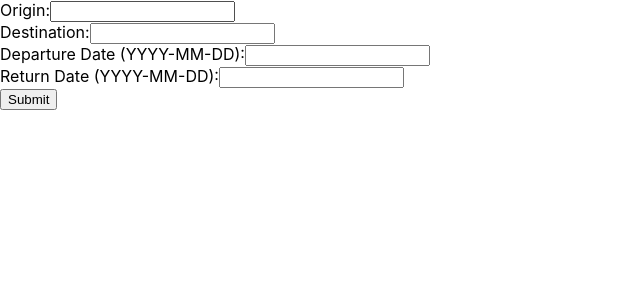
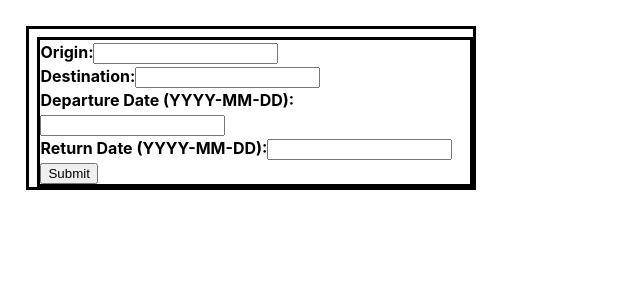
Before and after one commit to RamIyer1998/Amadeus-Cheap-Flight-Finder, a React (Create React App) app in the folder finder_frontend/: page / in a window 1280 px wide. Shown: the top 300 px of the page, without its empty margins (0-640 px from the left). Built offline with nearby package versions, Linux system fonts and the light colour scheme.

Commit message:
Add basic css to frontend (temporary until css module loader is found)

```diff
--- a/finder_frontend/src/components/FlightForm.tsx
+++ b/finder_frontend/src/components/FlightForm.tsx
@@ -1,4 +1,5 @@
 import React, { Component } from "react";
+import "../styles/FlightForm.css";
 
 import FlightList from "./FlightList";
 
--- a/finder_frontend/src/components/FlightList.tsx
+++ b/finder_frontend/src/components/FlightList.tsx
@@ -1,4 +1,5 @@
 import React, { Component } from "react";
+import "../styles/FlightList.css";
 
 /**
  * Interface that defines the flight object that comprises the list that is passed into the component
@@ -39,21 +40,28 @@ class FlightList extends React.Component<MyProps, MyState> {
   }
 
   render = () => {
-    console.log(this.state.flights);
+    if (this.state.flights.length === 0) {
+      return;
+    } else {
       return (
         <div>
           {this.state.flights.map(item => (
             <div>
-            <h1>{item.origin}</h1>
-            <h1>{item.destination}</h1>
-            <h5>{item.departure_date}</h5>
-            <h5>{item.return_date}</h5>
-            <h5>{item.price}</h5>
+              <div>
+                <h5>Origin: {item.origin}</h5>
+                <h5>Destination: {item.destination}</h5>
+              </div>
+              <div>
+                <h5>Departure Date: {item.departure_date}</h5>
+                <h5>Return Date: {item.return_date}</h5>
+              </div>
+              <h5>Total Price (Taxes Included): {item.price}</h5>
               <br />
             </div>
           ))}
         </div>
       );
+    }
   };
 }
 
--- /dev/null
+++ b/finder_frontend/src/styles/FlightForm.css
@@ -0,0 +1,9 @@
+label {
+  font-weight: bold;
+}
+
+div {
+  margin-left: 2%;
+  margin-top: 2%;
+  line-height: 1.5;
+}
--- /dev/null
+++ b/finder_frontend/src/styles/FlightList.css
@@ -0,0 +1,7 @@
+div {
+  margin-left: 2%;
+  margin-top: 2%;
+  line-height: 1.5;
+  display: inline-block;
+  border: solid;
+}
```
Lines whose indentation alone changed are shown as unchanged.
